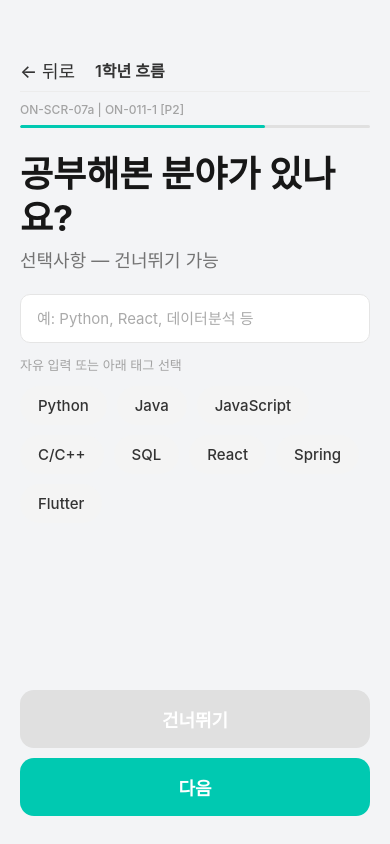
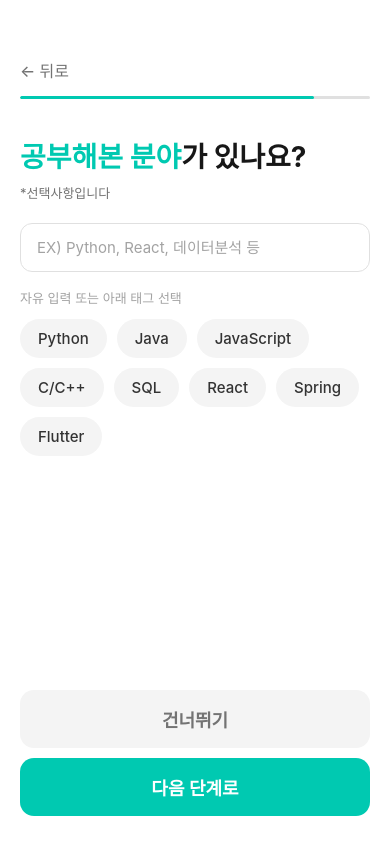
Before and after one commit to Tracktory/Frontend, a React Native app: screen /GoalSelect in a window 390 px wide. Built offline with nearby package versions, Linux system fonts and the light colour scheme; what react-native-worklets would draw is missing.

Commit message:
feat: 취업 선호도, 공부 해본 분야 화면 스타일 적용

```diff
--- a/src/components/Button.tsx
+++ b/src/components/Button.tsx
@@ -6,27 +6,37 @@ import { colors } from '../styles/colors';
 interface ButtonProps {
   title: string;
   onPress?: () => void;
-  variant?: 'primary' | 'disabled';
+  variant?: 'primary' | 'disabled' | 'secondary';
   subtitle?: string;
 }
 
 export function Button({ title, onPress, variant = 'primary', subtitle }: ButtonProps) {
   const isDisabled = variant === 'disabled';
 
+  const buttonStyle = () => {
+    if (variant === 'secondary') return styles.secondary;
+    if (variant === 'disabled') return styles.disabled;
+    return styles.primary;
+  };
+
+  const labelStyle = () => {
+    if (variant === 'secondary') return styles.secondaryLabel;
+    if (variant === 'disabled') return styles.disabledLabel;
+    return styles.primaryLabel;
+  };
+
   return (
     <View>
       <Pressable
         style={({ pressed }) => [
           styles.base,
-          isDisabled ? styles.disabled : styles.primary,
+          buttonStyle(),
           pressed && !isDisabled && styles.pressed,
         ]}
         onPress={onPress}
         disabled={isDisabled}
       >
-        <Text style={[styles.label, isDisabled ? styles.disabledLabel : styles.primaryLabel]}>
-          {title}
-        </Text>
+        <Text style={[styles.label, labelStyle()]}>{title}</Text>
       </Pressable>
       {subtitle ? <Text style={styles.subtitleText}>{subtitle}</Text> : null}
     </View>
@@ -44,11 +54,14 @@ const styles = StyleSheet.create({
   primary: {
     backgroundColor: colors.primary,
   },
+  secondary: {
+    backgroundColor: '#F4F4F4',
+  },
   disabled: {
     backgroundColor: colors.border,
   },
   pressed: {
-    opacity: 0.9,
+    opacity: 0.85,
   },
   label: {
     fontSize: 18,
@@ -56,6 +69,9 @@ const styles = StyleSheet.create({
   },
   primaryLabel: {
     color: colors.white,
+  },
+  secondaryLabel: {
+    color: colors.textSecondary,
   },
   disabledLabel: {
     color: colors.white,
--- a/src/pages/onboarding/EmploymentPreferencePage.tsx
+++ b/src/pages/onboarding/EmploymentPreferencePage.tsx
@@ -5,6 +5,7 @@ import { StackScreenProps } from '@react-navigation/stack';
 import { Button } from '../../components/Button';
 import { ProgressBar } from '../../components/ProgressBar';
 import { OnboardingStackParamList } from '../../navigation/OnboardingNavigator';
+import { colors } from '../../styles/colors';
 import { useOnboardingStore } from '../../stores/onboardingStore';
 import { InterestChip } from './components/InterestChip';
 import { COMPANY_TYPE_OPTIONS, EMPLOYMENT_VALUE_OPTIONS } from './data/onboardingOptions';
@@ -23,10 +24,7 @@ export function EmploymentPreferencePage({ navigation }: Props) {
 
   const handleToggleValue = (value: string) => {
     const alreadySelected = selectedValues.includes(value);
-    if (!alreadySelected && valuesMaxReached) {
-      console.log('[Onboarding] 취업 시 중요 가치는 최대 3개까지 선택할 수 있습니다.');
-      return;
-    }
+    if (!alreadySelected && valuesMaxReached) return;
     toggleEmploymentValue(value);
   };
 
@@ -41,18 +39,22 @@ export function EmploymentPreferencePage({ navigation }: Props) {
 
   return (
     <View style={styles.screen}>
-      <ScrollView style={styles.scrollArea} contentContainerStyle={styles.content} showsVerticalScrollIndicator={false}>
-        <View style={styles.headerRow}>
-          <Pressable onPress={() => navigation.goBack()} style={styles.backButton}>
-            <Text style={styles.backButtonText}>← 뒤로</Text>
-          </Pressable>
-        </View>
+      <View style={styles.headerRow}>
+        <Pressable onPress={() => navigation.goBack()} style={styles.backButton}>
+          <Text style={styles.backButtonText}>← 뒤로</Text>
+        </Pressable>
+      </View>
 
-        <Text style={styles.screenId}>ON-SCR-06a | ON-008, ON-009</Text>
-        <ProgressBar progress={0.56} />
+      <ScrollView
+        style={styles.scrollArea}
+        contentContainerStyle={styles.content}
+        showsVerticalScrollIndicator={false}
+      >
+        <ProgressBar progress={0.70} />
 
-        <Text style={styles.title}>취업 선호도를 알려주세요</Text>
-        <Text style={styles.subtitle}>원하는 회사 유형과 중요한 가치를 선택해주세요</Text>
+        <Text style={styles.title}>
+          <Text style={styles.titleHighlight}>취업 선호도</Text>를 알려주세요
+        </Text>
 
         {/* 섹션 1: 희망 회사 유형 */}
         <Text style={styles.sectionLabel}>희망 회사 유형 (복수선택)</Text>
@@ -69,6 +71,8 @@ export function EmploymentPreferencePage({ navigation }: Props) {
             );
           })}
         </View>
+
+        <View style={styles.divider} />
 
         {/* 섹션 2: 취업 시 중요 가치 */}
         <Text style={styles.sectionLabel}>취업 시 중요 가치 (최대 3개)</Text>
@@ -90,9 +94,10 @@ export function EmploymentPreferencePage({ navigation }: Props) {
 
       <View style={styles.bottomArea}>
         <Button
-          title={canProceed ? '다음' : '다음 (회사 유형과 가치를 선택해주세요)'}
+          title="다음 단계로"
           variant={canProceed ? 'primary' : 'disabled'}
           onPress={handleNext}
+          subtitle={canProceed ? undefined : '취업 선호도를 선택해주세요'}
         />
       </View>
     </View>
@@ -102,10 +107,25 @@ export function EmploymentPreferencePage({ navigation }: Props) {
 const styles = StyleSheet.create({
   screen: {
     flex: 1,
-    backgroundColor: '#F3F4F6',
+    backgroundColor: colors.background,
     paddingHorizontal: 20,
     paddingTop: 48,
     paddingBottom: 28,
+  },
+  headerRow: {
+    minHeight: 44,
+    justifyContent: 'center',
+    marginBottom: 4,
+  },
+  backButton: {
+    alignSelf: 'flex-start',
+    paddingVertical: 8,
+    paddingRight: 12,
+  },
+  backButtonText: {
+    fontSize: 16,
+    fontWeight: '500',
+    color: colors.textSecondary,
   },
   scrollArea: {
     flex: 1,
@@ -113,59 +133,33 @@ const styles = StyleSheet.create({
   content: {
     paddingBottom: 16,
   },
-  headerRow: {
-    minHeight: 44,
-    flexDirection: 'row',
-    alignItems: 'center',
-    borderBottomWidth: 1,
-    borderBottomColor: '#ECECEC',
-    marginBottom: 10,
-  },
-  backButton: {
-    paddingVertical: 8,
-    paddingRight: 12,
-  },
-  backButtonText: {
-    fontSize: 18,
-    fontWeight: '500',
-    color: '#333333',
-  },
-  headerTitle: {
-    fontSize: 16,
-    fontWeight: '600',
-    color: '#333333',
-    marginLeft: 8,
-  },
-  screenId: {
-    fontSize: 12,
-    color: '#A3A3A3',
-    marginBottom: 8,
-    fontWeight: '500',
-  },
   title: {
-    fontSize: 36,
-    lineHeight: 44,
+    fontSize: 28,
+    lineHeight: 36,
     fontWeight: '700',
-    color: '#171717',
-    marginBottom: 8,
-  },
-  subtitle: {
-    fontSize: 18,
-    lineHeight: 26,
-    color: '#737373',
+    color: colors.textPrimary,
+    marginTop: 16,
     marginBottom: 24,
   },
+  titleHighlight: {
+    color: colors.primary,
+  },
   sectionLabel: {
-    fontSize: 14,
-    fontWeight: '600',
-    color: '#404040',
+    fontSize: 13,
+    fontWeight: '500',
+    color: colors.textSecondary,
     marginBottom: 12,
   },
   chipGroup: {
     flexDirection: 'row',
     flexWrap: 'wrap',
     gap: 10,
-    marginBottom: 24,
+    marginBottom: 20,
+  },
+  divider: {
+    height: 1,
+    backgroundColor: '#E5E5E5',
+    marginBottom: 20,
   },
   bottomArea: {
     paddingTop: 12,
--- a/src/pages/onboarding/ExperiencedFieldPage.tsx
+++ b/src/pages/onboarding/ExperiencedFieldPage.tsx
@@ -5,6 +5,7 @@ import { StackScreenProps } from '@react-navigation/stack';
 import { Button } from '../../components/Button';
 import { ProgressBar } from '../../components/ProgressBar';
 import { OnboardingStackParamList } from '../../navigation/OnboardingNavigator';
+import { colors } from '../../styles/colors';
 import { useOnboardingStore } from '../../stores/onboardingStore';
 import { InterestChip } from './components/InterestChip';
 import { TECH_TAG_OPTIONS } from './data/onboardingOptions';
@@ -30,24 +31,28 @@ export function ExperiencedFieldPage({ navigation }: Props) {
 
   return (
     <View style={styles.screen}>
-      <ScrollView style={styles.scrollArea} contentContainerStyle={styles.content} showsVerticalScrollIndicator={false}>
-        <View style={styles.headerRow}>
-          <Pressable onPress={() => navigation.goBack()} style={styles.backButton}>
-            <Text style={styles.backButtonText}>← 뒤로</Text>
-          </Pressable>
-          <Text style={styles.headerTitle}>1학년 흐름</Text>
-        </View>
+      <View style={styles.headerRow}>
+        <Pressable onPress={() => navigation.goBack()} style={styles.backButton}>
+          <Text style={styles.backButtonText}>← 뒤로</Text>
+        </Pressable>
+      </View>
 
-        <Text style={styles.screenId}>ON-SCR-07a | ON-011-1 [P2]</Text>
-        <ProgressBar progress={0.7} />
+      <ScrollView
+        style={styles.scrollArea}
+        contentContainerStyle={styles.content}
+        showsVerticalScrollIndicator={false}
+      >
+        <ProgressBar progress={0.84} />
 
-        <Text style={styles.title}>공부해본 분야가 있나요?</Text>
-        <Text style={styles.subtitle}>선택사항 — 건너뛰기 가능</Text>
+        <Text style={styles.title}>
+          <Text style={styles.titleHighlight}>공부해본 분야</Text>가 있나요?
+        </Text>
+        <Text style={styles.subtitle}>*선택사항입니다</Text>
 
         <TextInput
           style={styles.textInput}
-          placeholder="예: Python, React, 데이터분석 등"
-          placeholderTextColor="#AAAAAA"
+          placeholder="EX) Python, React, 데이터분석 등"
+          placeholderTextColor={colors.textHint}
           value={fieldInput}
           onChangeText={setExperiencedFieldInput}
           returnKeyType="done"
@@ -71,17 +76,9 @@ export function ExperiencedFieldPage({ navigation }: Props) {
       </ScrollView>
 
       <View style={styles.bottomArea}>
-        <Button
-          title="건너뛰기"
-          variant="disabled"
-          onPress={handleSkip}
-        />
+        <Button title="건너뛰기" variant="secondary" onPress={handleSkip} />
         <View style={styles.spacer} />
-        <Button
-          title="다음"
-          variant="primary"
-          onPress={handleNext}
-        />
+        <Button title="다음 단계로" variant="primary" onPress={handleNext} />
       </View>
     </View>
   );
@@ -90,10 +87,25 @@ export function ExperiencedFieldPage({ navigation }: Props) {
 const styles = StyleSheet.create({
   screen: {
     flex: 1,
-    backgroundColor: '#F3F4F6',
+    backgroundColor: colors.background,
     paddingHorizontal: 20,
     paddingTop: 48,
     paddingBottom: 28,
+  },
+  headerRow: {
+    minHeight: 44,
+    justifyContent: 'center',
+    marginBottom: 4,
+  },
+  backButton: {
+    alignSelf: 'flex-start',
+    paddingVertical: 8,
+    paddingRight: 12,
+  },
+  backButtonText: {
+    fontSize: 16,
+    fontWeight: '500',
+    color: colors.textSecondary,
   },
   scrollArea: {
     flex: 1,
@@ -101,69 +113,43 @@ const styles = StyleSheet.create({
   content: {
     paddingBottom: 16,
   },
-  headerRow: {
-    minHeight: 44,
-    flexDirection: 'row',
-    alignItems: 'center',
-    borderBottomWidth: 1,
-    borderBottomColor: '#ECECEC',
-    marginBottom: 10,
-  },
-  backButton: {
-    paddingVertical: 8,
-    paddingRight: 12,
-  },
-  backButtonText: {
-    fontSize: 18,
-    fontWeight: '500',
-    color: '#333333',
-  },
-  headerTitle: {
-    fontSize: 16,
-    fontWeight: '600',
-    color: '#333333',
-    marginLeft: 8,
-  },
-  screenId: {
-    fontSize: 12,
-    color: '#A3A3A3',
-    marginBottom: 8,
-    fontWeight: '500',
-  },
   title: {
-    fontSize: 36,
-    lineHeight: 44,
+    fontSize: 28,
+    lineHeight: 36,
     fontWeight: '700',
-    color: '#171717',
+    color: colors.textPrimary,
+    marginTop: 16,
     marginBottom: 8,
   },
+  titleHighlight: {
+    color: colors.primary,
+  },
   subtitle: {
-    fontSize: 18,
-    lineHeight: 26,
-    color: '#737373',
+    fontSize: 13,
+    lineHeight: 20,
+    color: colors.textSecondary,
     marginBottom: 20,
   },
   textInput: {
-    backgroundColor: '#FFFFFF',
-    borderRadius: 10,
+    backgroundColor: colors.white,
+    borderRadius: 12,
     borderWidth: 1,
-    borderColor: '#E5E5E5',
+    borderColor: colors.border,
     paddingHorizontal: 16,
     paddingVertical: 14,
     fontSize: 15,
-    color: '#171717',
-    marginBottom: 12,
+    color: colors.textPrimary,
+    marginBottom: 16,
   },
   tagHint: {
     fontSize: 13,
-    color: '#A3A3A3',
+    color: colors.textHint,
     marginBottom: 12,
   },
   chipGroup: {
     flexDirection: 'row',
     flexWrap: 'wrap',
     gap: 10,
-    marginBottom: 16,
   },
   bottomArea: {
     paddingTop: 12,
```
